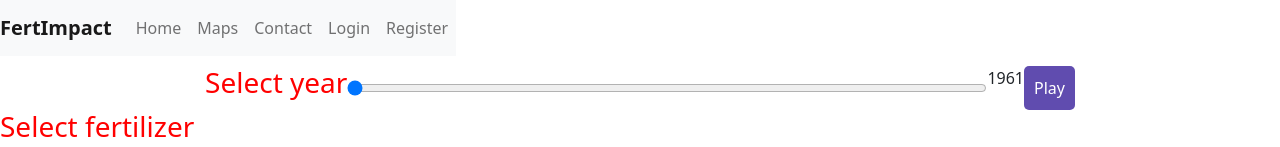
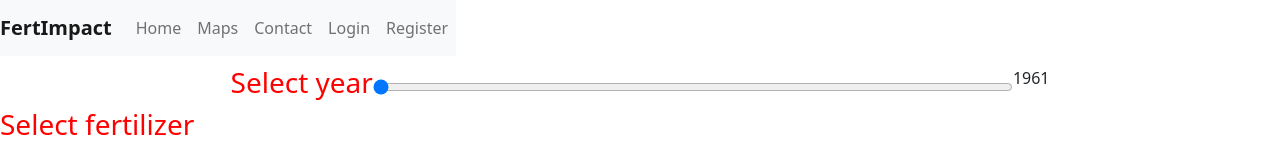
Before and after one commit to dsanchezlop/PROYECTOBIO, a Vue app in the folder my-svg-map/: page /map in a window 1280 px wide. Shown: the top 147 px of the page. Built offline with nearby package versions, Linux system fonts and the light colour scheme; no server answers.

Commit message:
Play button deleted

```diff
--- a/my-svg-map/src/components/SVGMap.vue
+++ b/my-svg-map/src/components/SVGMap.vue
@@ -14,7 +14,6 @@
       @change="updateMap"
     />
     <span>{{ selectedYear }}</span>
-    <button id="play-button">Play</button>
   </div>
   <h3>Select fertilizer</h3>
   <select class="prio" @change="updateFertilizerType">
```
